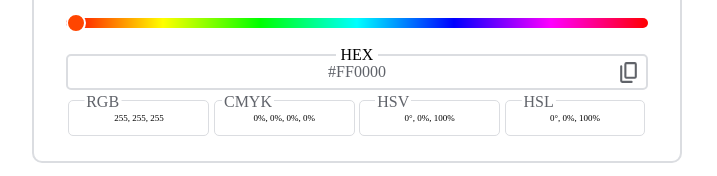
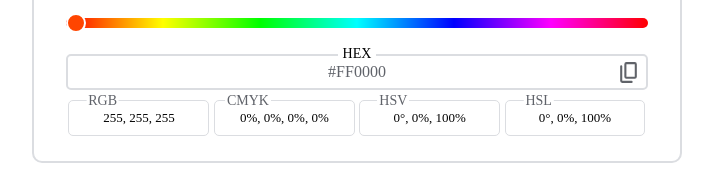
Before and after one commit to Beast-Code9999/Color-Flipper, a website: page index.html in a window 1280 px wide. Shown: the part 460-636 px from the top of the page, without its empty margins (283-1000 px from the left). Drawn offline with Linux system fonts and the light colour scheme.

Commit message:
add css to .output__code

```diff
--- a/sass/layout/_main.scss
+++ b/sass/layout/_main.scss
@@ -83,7 +83,7 @@
     }
     &__title {
         background-color: #fff;
-        font-size: 1.6rem;
+        font-size: 1.4rem;
         position: absolute;
 
         &--top {
@@ -137,11 +137,13 @@
     //     position: relative;
     // }
     &__code {
+        width: 100%;
         position: absolute;
         top: 50%;
         left: 50%;
         transform: translate(-50%, -50%);
-        font-size: .9rem;
+        font-size: 1.3rem;
+        text-align: center;
 
         &--rgb {
 
```
Also changed, not shown: style.css.
